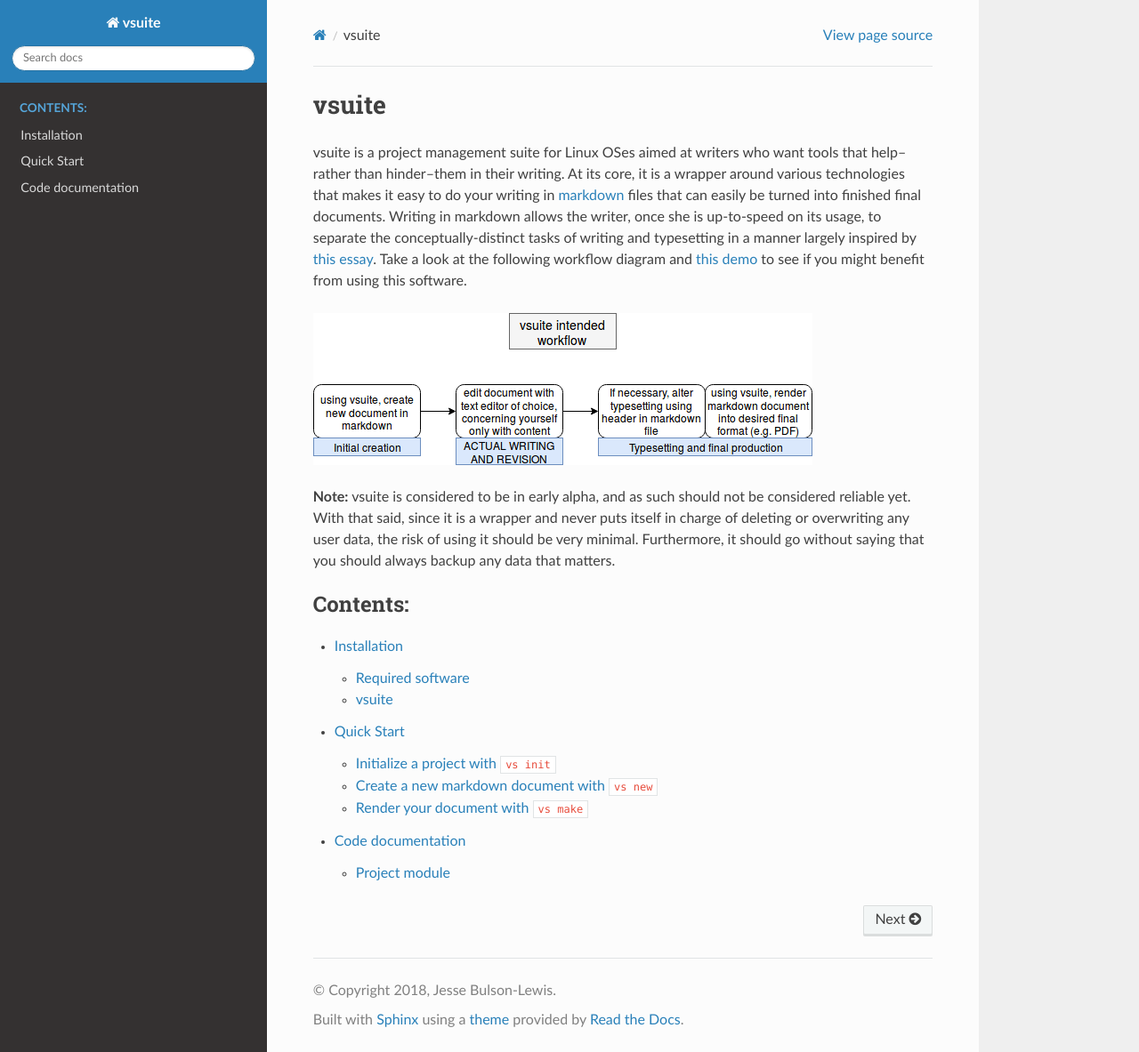
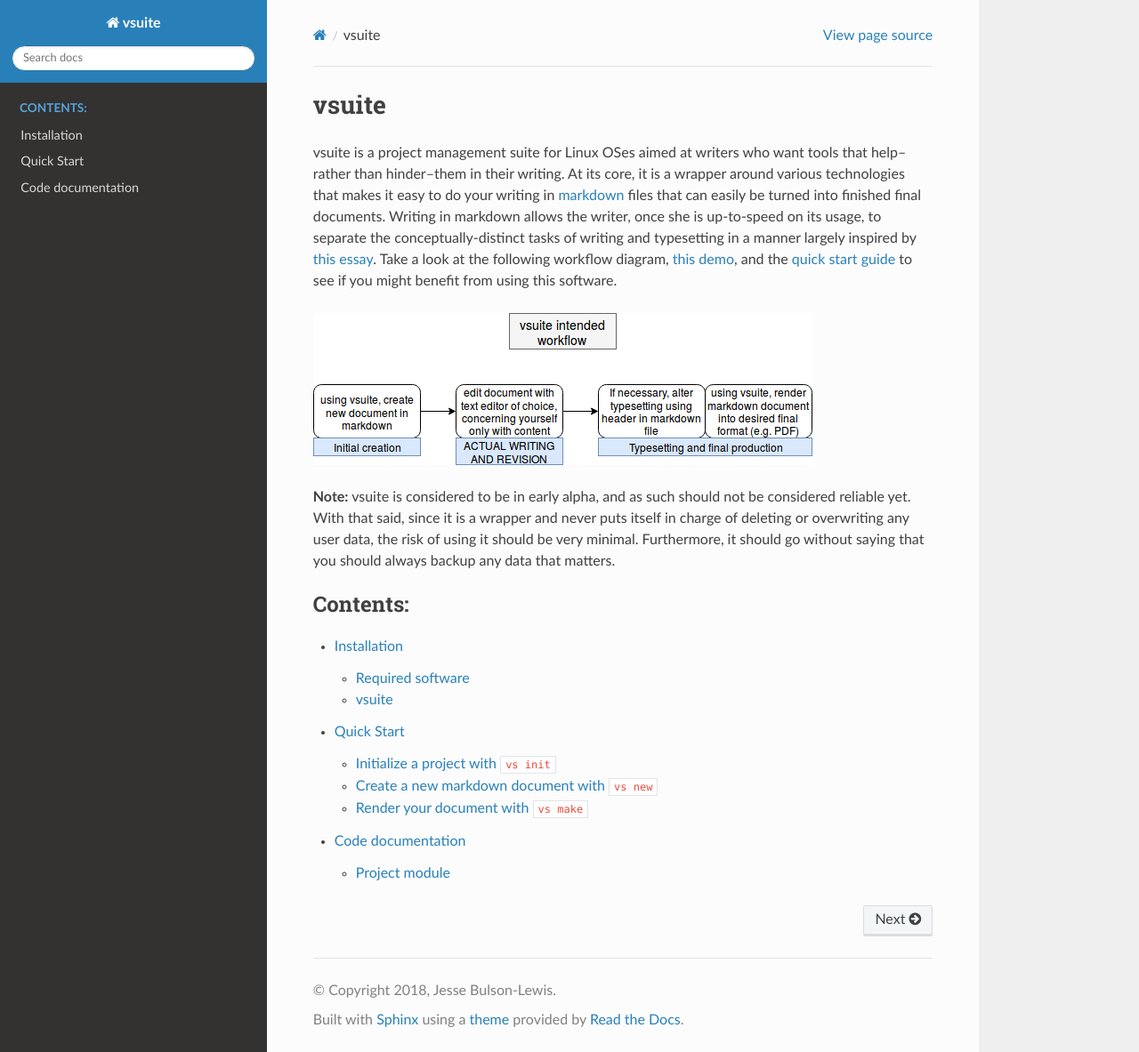
Before and after one commit to jessebl/vsuite, a Sphinx documentation site: the page built from docs/source/index.rst, in a window 1280 px wide and 1183 px high. Shown: the whole window at 89% size. Built offline with Sphinx 7.4.7 and the Read the Docs theme 2.0.0, drawn with Linux system fonts in a browser that asks for light colours.

Commit message:
Fix small things in docs

```diff
--- a/docs/source/index.rst
+++ b/docs/source/index.rst
@@ -10,9 +10,9 @@
 tasks of writing and typesetting in a manner largely inspired by `this
 <http://ricardo.ecn.wfu.edu/~cottrell/wp.html>`_ `essay
 <https://web.archive.org/web/*/http://ricardo.ecn.wfu.edu/~cottrell/wp.html>`_.
-Take a look at the following workflow diagram and `this demo
-<https://asciinema.org/a/162560>`_ to see if you might benefit from using this
-software.
+Take a look at the following workflow diagram, `this demo
+<https://asciinema.org/a/162560>`_, and the :doc:`quick start guide<quickstart>`
+to see if you might benefit from using this software.
 
 .. image:: ../assets/workflow_diagram.png
    :alt: Workflow Diagram
```
Also changed, not shown: docs/source/quickstart.rst (+6 -4 lines).
